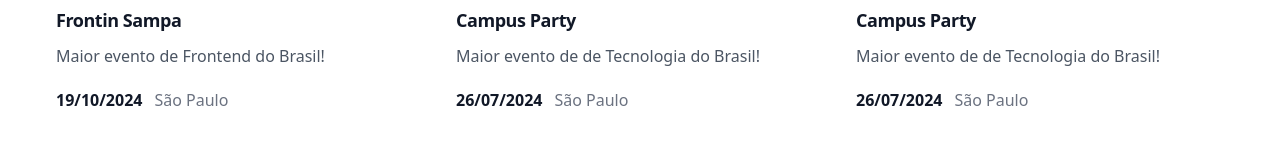
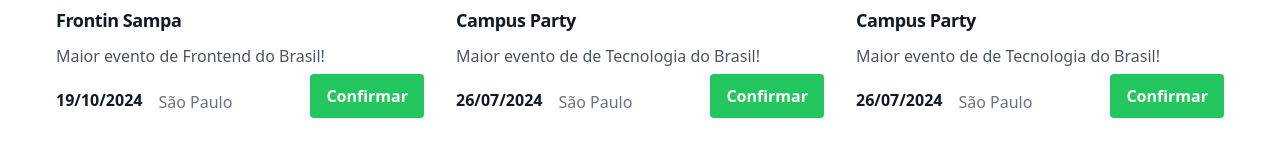
Before and after one commit to Renan1Pollo/techmeet, an Angular app: page /home in a window 1280 px wide. Shown: the part 718-886 px from the top of the page. Built offline with nearby package versions, Linux system fonts and the light colour scheme; no server answers.

Commit message:
feat: add button to confirm or delete event

```diff
--- a/src/app/components/event/event.component.html
+++ b/src/app/components/event/event.component.html
@@ -1,5 +1,5 @@
 <li class="py-8">
-    <img class="rounded-md mb-2 sm:mb-4" src="https://images.sympla.com.br/630305a3009a1-lg.png"/>
+  <img class="rounded-md mb-2 sm:mb-4" src="https://images.sympla.com.br/630305a3009a1-lg.png" />
   <dl class="relative flex flex-wrap gap-x-3">
     <dt class="sr-only">Nome do Evento</dt>
     <dd class="w-full flex-none text-lg font-semibold tracking-tight text-gray-900">
@@ -10,11 +10,20 @@
     </dd>
     <dt class="sr-only">Descrição</dt>
     <dd class="mt-2 w-full flex-none text-base leading-7 text-gray-600">{{ description }}</dd>
+    <div class="w-full flex justify-between">
+      <div class="flex justify-between">
         <dt class="sr-only">Data do Evento</dt>
         <dd class="mt-4 text-base font-semibold leading-7 text-gray-900">{{ date }}</dd>
         <dt class="sr-only">Local do Evento</dt>
-      <dd class="mt-4 flex items-center gap-x-3 text-base leading-7 text-gray-500">
+        <dd class="ml-4 mt-4 flex items-center gap-x-3 text-base leading-7 text-gray-500">
           {{ place }}
         </dd>
+      </div>
+      <dd class="mt-1 flex items-center gap-x-3 text-base leading-7 text-gray-500">
+        <button class="{{ isUser ? 'bg-green-500 hover:bg-green-700' : 'bg-red-500 hover:bg-red-700' }} text-white font-bold py-2 px-4 rounded">
+          {{ isUser ? 'Confirmar' : 'Excluir' }}
+        </button>
+      </dd>
+    </div>
   </dl>
 </li>
--- a/src/app/components/event/event.component.ts
+++ b/src/app/components/event/event.component.ts
@@ -12,4 +12,5 @@
   @Input('description') description: string = 'descrição virá em breve! hehe';
   @Input('date') date: string = '19/10/2024';
   @Input('place') place: string = 'Online';
+  isUser: boolean = true
 }
```
Lines whose indentation alone changed are shown as unchanged.
